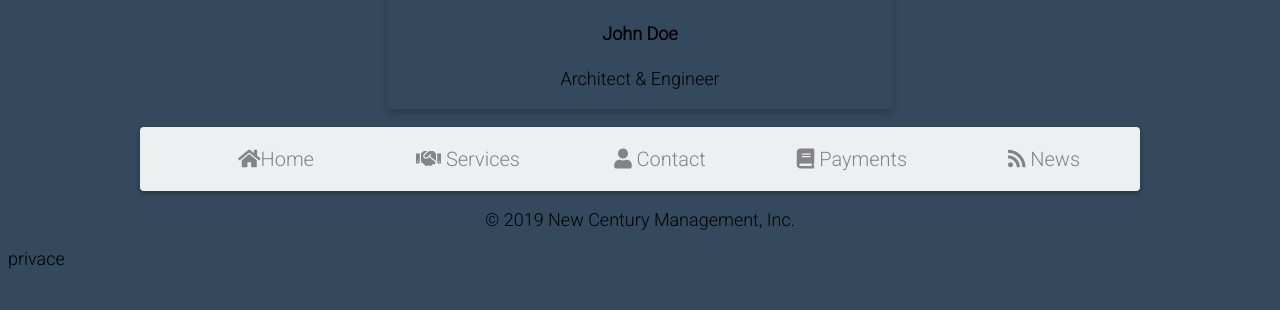
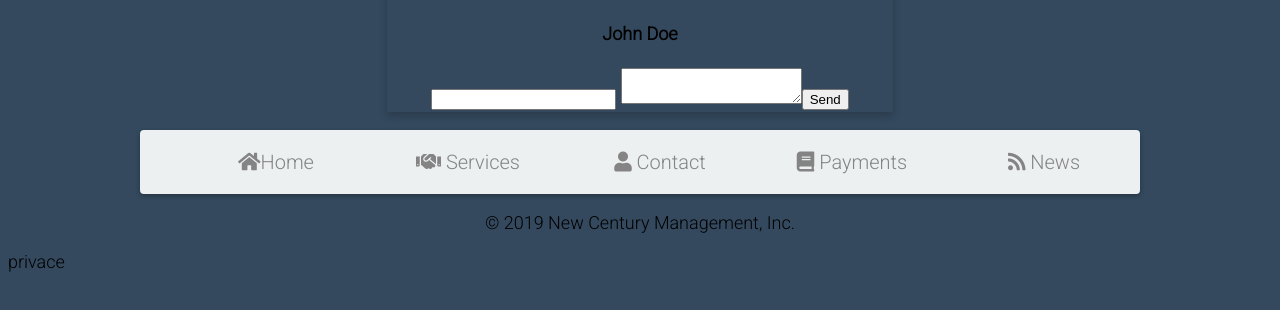
Before and after one commit to midnightsun183/New-Century-Management, a plain HTML site: page application.html in a window 1280 px wide. Shown: the part 298-608 px from the top of the page. Drawn offline with Linux system fonts and the light colour scheme.

Commit message:
Update application.html

```diff
--- a/application.html
+++ b/application.html
@@ -37,7 +37,12 @@
   <img src="img_avatar.png" alt="Avatar" style="width:100%">
   <div class="container">
     <h4><b>John Doe</b></h4>
-    <p>Architect & Engineer</p>
+    <form action="http://formspree.io/washingtonhallproperties@gmail.com">
+	    <input type="email" name="_replyto">
+	    <textarea   name="body">
+	    </textarea><input type="submit" value="Send"></form>
+
+
   </div>
 </div>
 	</center>
```
